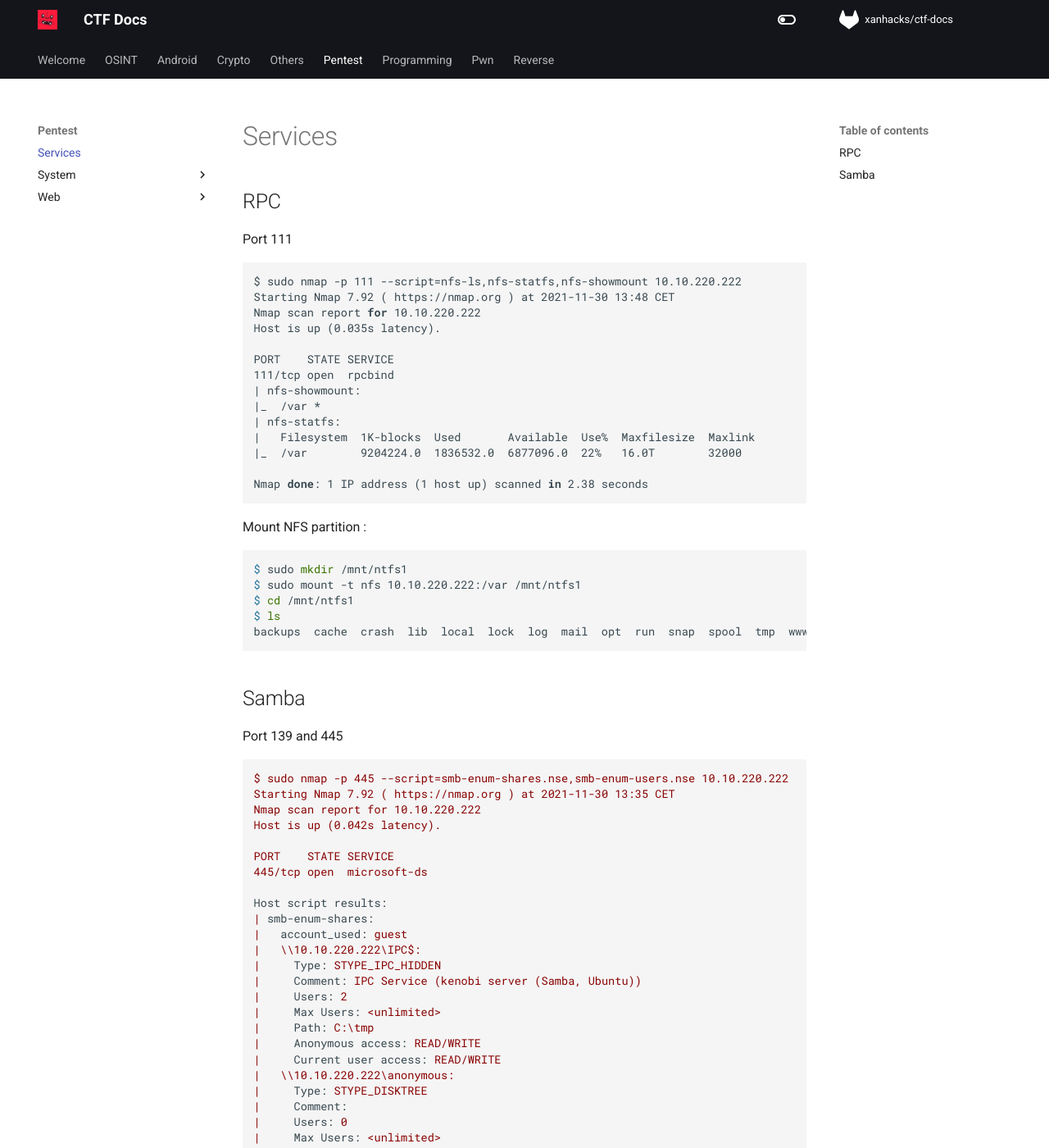
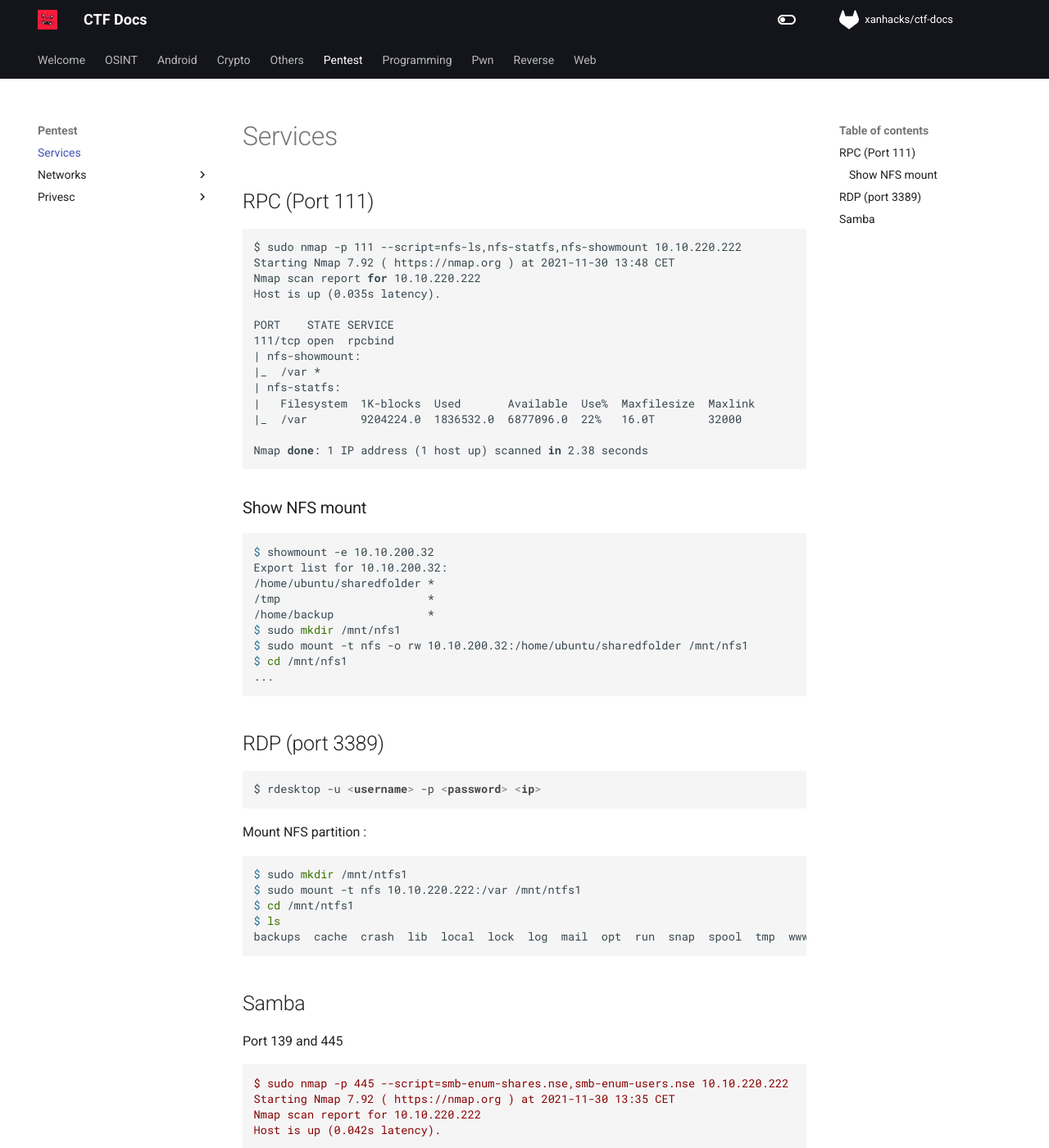
Before and after one commit to xanhacks/ctf-docs, an MkDocs documentation site: the page built from docs/pentest/services.md, in a window 1280 px wide and 1400 px high. Shown: the whole window at 82% size. Built offline with MkDocs 1.6.1 and Material for MkDocs 9.7.7, drawn with Linux system fonts in a browser that asks for light colours; nearby versions of some CDN libraries; comment, search, counter and statistics services are not loaded.

Commit message:
change tree

````diff
--- a/docs/pentest/services.md
+++ b/docs/pentest/services.md
@@ -3,8 +3,7 @@ title: Services
 description: How to pentest different services.
 ---
 
-## RPC
-Port 111
+## RPC (Port 111)
 
 ```bash
 $ sudo nmap -p 111 --script=nfs-ls,nfs-statfs,nfs-showmount 10.10.220.222
@@ -21,6 +20,26 @@ PORT    STATE SERVICE
 |_  /var        9204224.0  1836532.0  6877096.0  22%   16.0T        32000
 
 Nmap done: 1 IP address (1 host up) scanned in 2.38 seconds
+```
+
+### Show NFS mount
+
+```bash
+$ showmount -e 10.10.200.32
+Export list for 10.10.200.32:
+/home/ubuntu/sharedfolder *
+/tmp                      *
+/home/backup              *
+$ sudo mkdir /mnt/nfs1
+$ sudo mount -t nfs -o rw 10.10.200.32:/home/ubuntu/sharedfolder /mnt/nfs1
+$ cd /mnt/nfs1
+...
+```
+
+## RDP (port 3389)
+
+```bash
+$ rdesktop -u <username> -p <password> <ip>
 ```
 
 Mount NFS partition :
````
Also changed, not shown: docs/pentest/privesc/linux.md (added, +8 -0 lines), docs/pentest/privesc/windows.md (renamed from docs/pentest/system/windows.md, +34 -4 lines), docs/others/linux/commands/find.md (renamed from docs/pentest/system/linux/commands/find.md), docs/others/linux/commands/socat.md (renamed from docs/pentest/system/linux/commands/socat.md), docs/others/linux/commands/stat.md (renamed from docs/pentest/system/linux/commands/stat.md), docs/others/linux/commands/xargs.md (renamed from docs/pentest/system/linux/commands/xargs.md), docs/others/linux/install-arch-linux.md (renamed from docs/others/install-arch-linux.md), docs/others/linux/linux.md (renamed from docs/pentest/system/linux.md), docs/pentest/networks/networks.md (renamed from docs/pentest/system/networks.md), docs/pentest/networks/servers.md (renamed from docs/pentest/system/servers.md), docs/web/authentication.md (renamed from docs/pentest/web/authentication.md), docs/web/burpsuite.md (renamed from docs/pentest/web/burpsuite.md), docs/web/burpsuite/intruder.md (renamed from docs/pentest/web/burpsuite/intruder.md), docs/web/burpsuite/proxy.md (renamed from docs/pentest/web/burpsuite/proxy.md), 5 more files.
